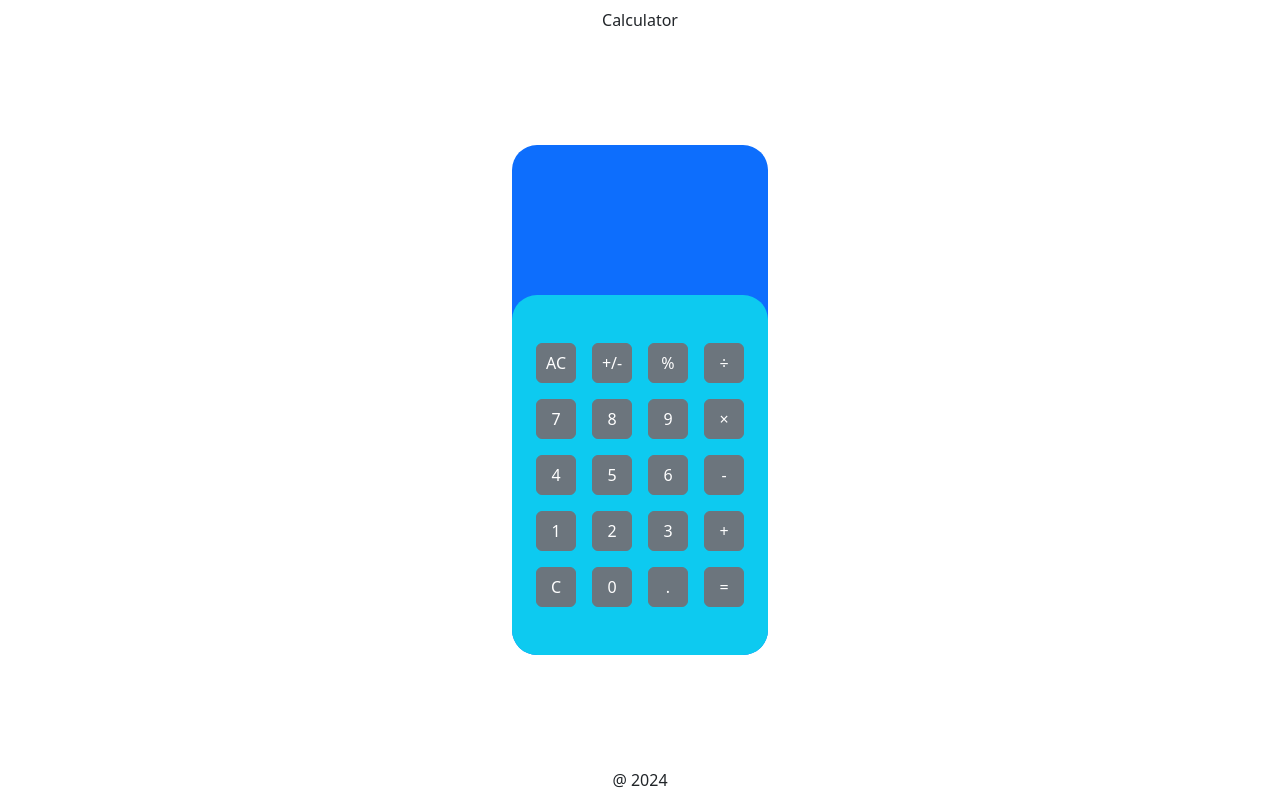
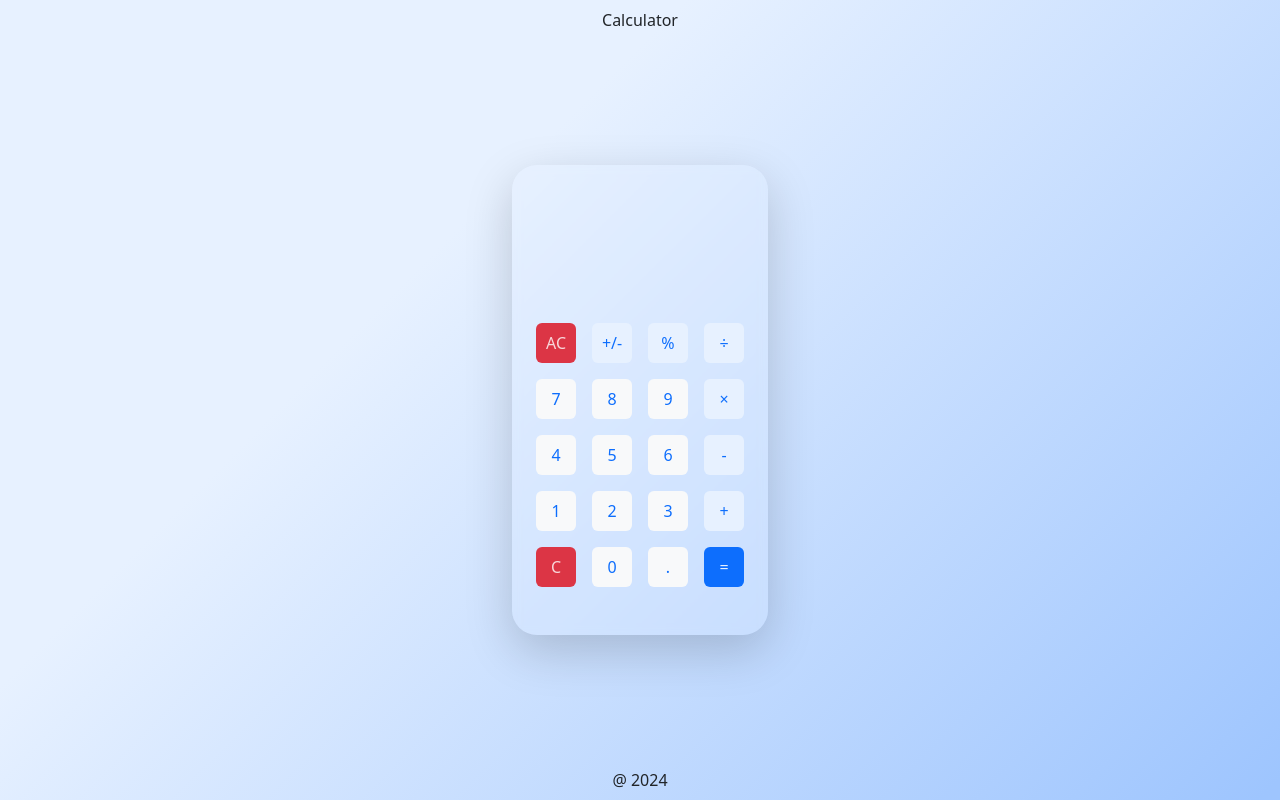
Before and after one commit to ignasiusadhitia/assignment-1, a plain HTML site: page index.html in a window 1280 px wide. Drawn offline with nearby package versions, Linux system fonts and the light colour scheme.

Commit message:
style: set buttons colors'

```diff
--- a/assets/css/style.css
+++ b/assets/css/style.css
@@ -1,3 +1,21 @@
+:root {
+}
+
+body {
+  background: rgb(231, 241, 255);
+  background: linear-gradient(
+    135deg,
+    rgba(231, 241, 255, 1) 33%,
+    rgba(158, 197, 254, 1) 99%
+  );
+}
+
+.card {
+  background: rgba(231, 241, 255, 0.2);
+  backdrop-filter: blur(5px);
+  -webkit-backdrop-filter: blur(5px);
+}
+
 .card,
 .keys-wrapper {
   width: fit-content;
@@ -6,10 +24,100 @@
 
 .display-wrapper {
   width: 208px;
+  color: #0d6efd;
+}
+
+.keys-wrapper {
+  background-color: hsla(202, 100, 95, 20%);
 }
 
 .keys-row {
   width: fit-content;
+}
+
+.operator,
+#percent,
+#negation {
+  color: #0d6efd;
+  background-color: #e7f1ff;
+  border: none;
+}
+
+.operator:hover,
+#percent:hover,
+#negation:hover {
+  color: #e7f1ff;
+  background-color: #6ea8fe;
+}
+
+.operator:active,
+#percent:active,
+#negation:active {
+  color: #e7f1ff;
+  background-color: #6ea8fe !important;
+  -webkit-box-shadow: 0 0.125rem 0.25rem rgba(8, 66, 152, 0.5);
+  -moz-box-shadow: 0 0.125rem 0.25rem rgba(8, 66, 152, 0.5);
+  box-shadow: 0 0.125rem 0.25rem rgba(8, 66, 152, 0.5);
+}
+
+.operand {
+  color: #0d6efd;
+  background-color: #f8f9fa;
+  border: none;
+}
+
+.operand:hover {
+  color: #f8f9fa;
+  background-color: #adb5bd;
+}
+
+.operand:active {
+  color: #f8f9fa;
+  background-color: #adb5bd !important;
+  -webkit-box-shadow: 0 0.125rem 0.25rem rgba(73, 80, 87, 0.5);
+  -moz-box-shadow: 0 0.125rem 0.25rem rgba(73, 80, 87, 0.5);
+  box-shadow: 0 0.125rem 0.25rem rgba(73, 80, 87, 0.5);
+}
+
+#ac,
+#c {
+  color: #f8d7da;
+  background-color: #dc3545;
+  border: none;
+}
+
+#ac:hover,
+#c:hover {
+  color: #dc3545;
+  background-color: #f8d7da;
+}
+
+#ac:active,
+#c:active {
+  color: #dc3545;
+  background-color: #f8d7da !important;
+  -webkit-box-shadow: 0 0.125rem 0.25rem rgba(132, 32, 41, 0.5);
+  -moz-box-shadow: 0 0.125rem 0.25rem rgba(132, 32, 41, 0.5);
+  box-shadow: 0 0.125rem 0.25rem rgba(132, 32, 41, 0.5);
+}
+
+#equal {
+  color: #e7f1ff;
+  background-color: #0d6efd;
+  border: none;
+}
+
+#equal:hover {
+  color: #0d6efd;
+  background-color: #9ec5fe;
+}
+
+#equal:active {
+  color: #0d6efd;
+  background-color: #9ec5fe !important;
+  -webkit-box-shadow: 0 0.125rem 0.25rem rgba(8, 66, 152, 0.5);
+  -moz-box-shadow: 0 0.125rem 0.25rem rgba(8, 66, 152, 0.5);
+  box-shadow: 0 0.125rem 0.25rem rgba(8, 66, 152, 0.5);
 }
 
 .btn {
--- a/assets/js/script.js
+++ b/assets/js/script.js
@@ -312,7 +312,7 @@ const percentButton = document.getElementById("percent");
 percentButton.addEventListener("click", calculatePercentage);
 
 // Event Listener for Equals Button
-const resultButton = document.getElementById("=");
+const resultButton = document.getElementById("equal");
 resultButton.addEventListener("click", () => {
   if (shouldCalculate()) {
     calculate();
--- a/index.html
+++ b/index.html
@@ -17,7 +17,7 @@
       <span>Calculator</span>
     </header>
     <main class="container">
-      <div class="card border-0 mx-auto bg-primary text-white">
+      <div class="card border-0 mx-auto shadow-lg text-white">
         <div class="d-flex flex-column mx-4 mt-5 mb-1 display-wrapper">
           <div style="height: 25px"></div>
           <div class="text-end" style="min-height: 25px; font-size: 0.75em">
@@ -27,11 +27,11 @@
             <span id="primaryDisplay"></span>
           </div>
         </div>
-        <div class="px-4 py-5 d-flex flex-column gap-3 bg-info keys-wrapper">
+        <div class="px-4 pb-5 pt-2 d-flex flex-column gap-3 keys-wrapper">
           <div class="d-flex gap-3 keys-row">
             <div
               id="ac"
-              class="btn btn-secondary d-flex align-items-center justify-content-center"
+              class="btn btn-danger d-flex align-items-center justify-content-center"
             >
               <span>AC</span>
             </div>
@@ -135,7 +135,7 @@
           <div class="d-flex gap-3 keys-row">
             <div
               id="c"
-              class="btn btn-secondary d-flex align-items-center justify-content-center"
+              class="btn btn-danger d-flex align-items-center justify-content-center"
             >
               <span>C</span>
             </div>
@@ -152,8 +152,8 @@
               <span>.</span>
             </div>
             <div
-              id="="
-              class="btn btn-secondary d-flex align-items-center justify-content-center"
+              id="equal"
+              class="btn btn-primary d-flex align-items-center justify-content-center"
             >
               <span>=</span>
             </div>
```
